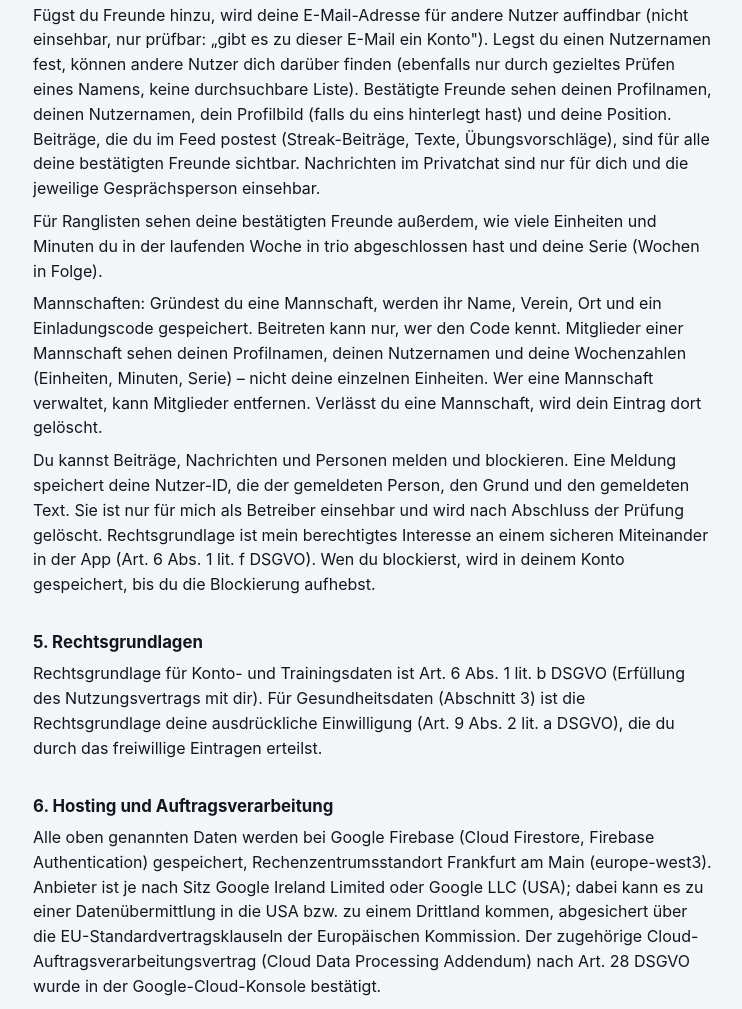
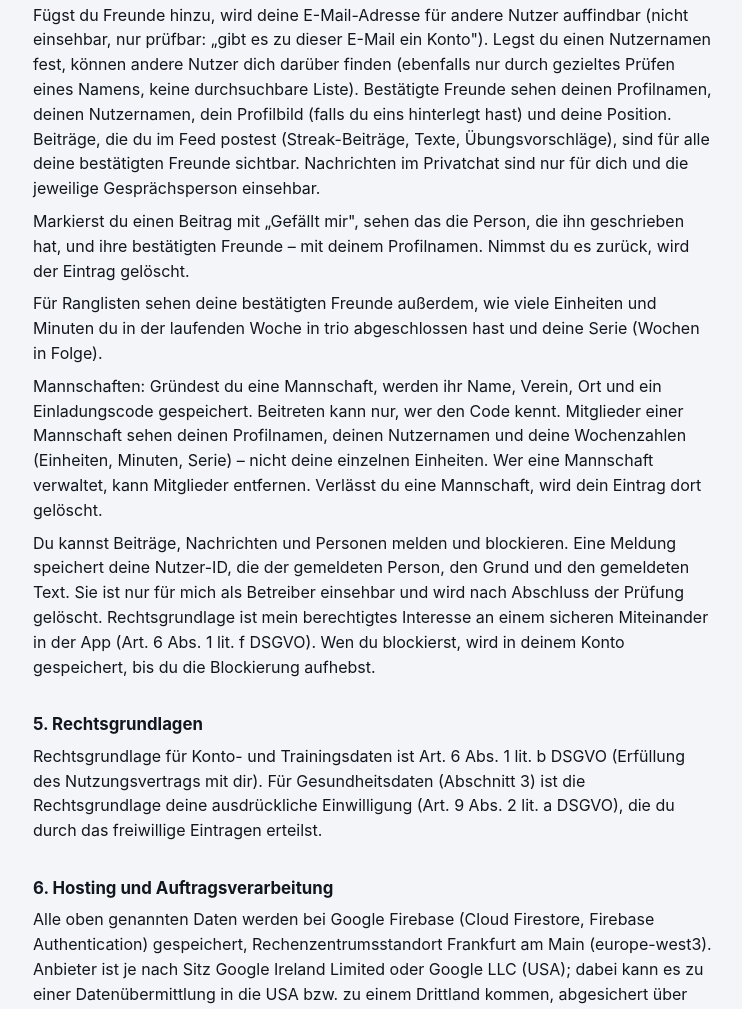
Before and after one commit to leonrcr/trio-athletics-legal, a plain HTML site: page index.html in a window 1280 px wide. Shown: the part 1033-2042 px from the top of the page, without its empty margins (267-1009 px from the left). Drawn offline with Linux system fonts and the light colour scheme.

Commit message:
Datenschutz: Gefällt mir
Co-Authored-By: Claude Opus 5.5 <noreply@anthropic.com>

```diff
--- a/index.html
+++ b/index.html
@@ -100,6 +100,11 @@
     Gesprächsperson einsehbar.
   </p>
   <p>
+    Markierst du einen Beitrag mit „Gefällt mir", sehen das die Person, die ihn
+    geschrieben hat, und ihre bestätigten Freunde – mit deinem Profilnamen. Nimmst
+    du es zurück, wird der Eintrag gelöscht.
+  </p>
+  <p>
     Für Ranglisten sehen deine bestätigten Freunde außerdem, wie viele Einheiten und
     Minuten du in der laufenden Woche in trio abgeschlossen hast und deine Serie
     (Wochen in Folge).
```
